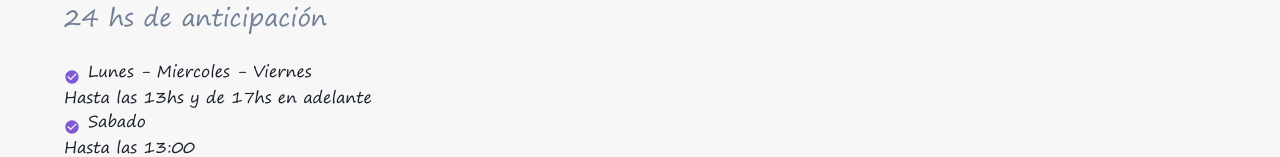
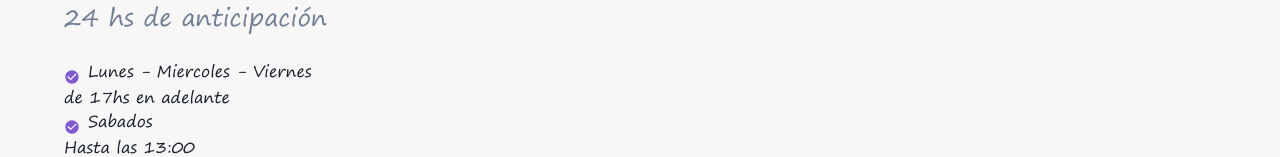
Before and after one commit to rodridega/L-L, a React (Create React App) app: page / in a window 1280 px wide. Shown: the part 643-800 px from the top of the page. Built offline with nearby package versions, Linux system fonts and the light colour scheme; no server answers.

Commit message:
change send time

```diff
--- a/src/components/Layout/Titulo.js
+++ b/src/components/Layout/Titulo.js
@@ -45,11 +45,11 @@ export const Titulo = () => {
             <ListIcon as={MdCheckCircle} color="purple.500" />
             Lunes - Miercoles - Viernes
             <br />
-            Hasta las 13hs y de 17hs en adelante
+            de 17hs en adelante
           </ListItem>
           <ListItem>
             <ListIcon as={MdCheckCircle} color="purple.500" />
-            Sabado
+            Sabados
             <br />
             Hasta las 13:00
           </ListItem>
--- a/src/components/products/ProductsScreen.js
+++ b/src/components/products/ProductsScreen.js
@@ -14,7 +14,7 @@ export const ProductsScreen = () => {
           thickness="4px"
           speed="0.65s"
           emptyColor="gray.200"
-          color="pink.500"
+          color="purple.500"
           size="xl"
           display={"flex"}
           mx={"auto"}
```
